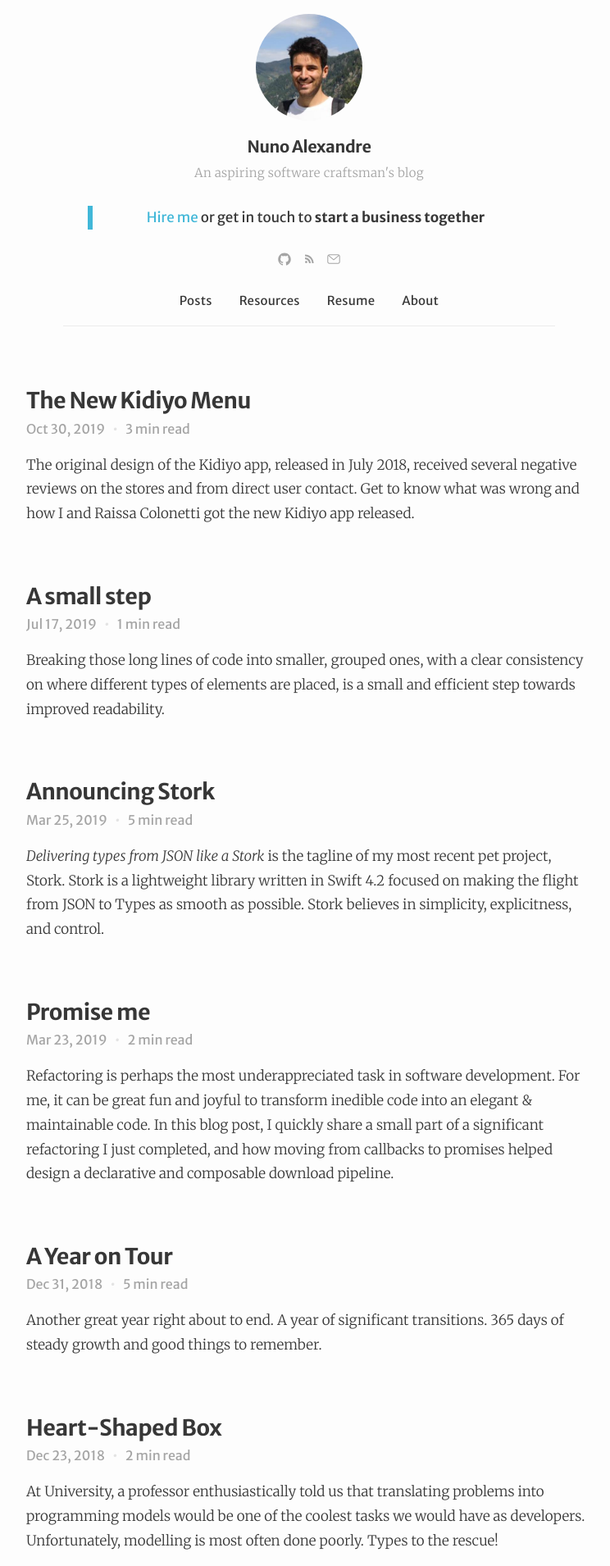
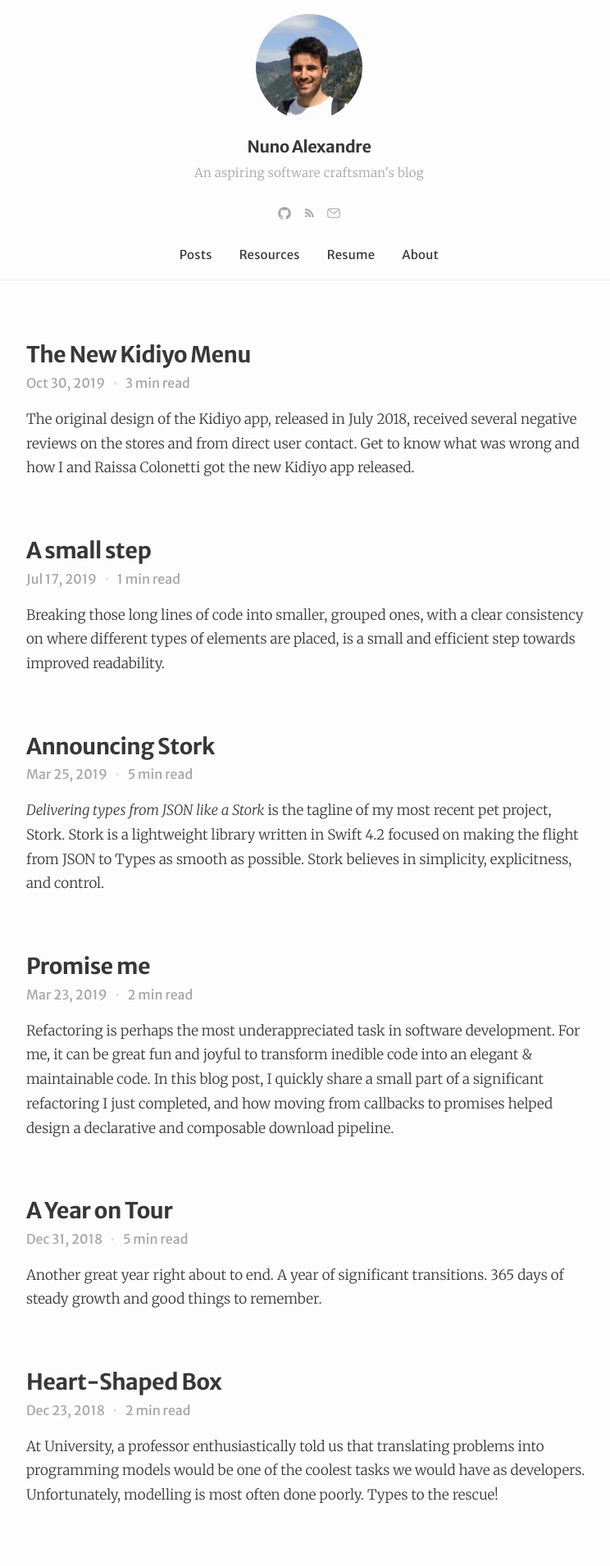
Before and after one commit to NunoAlexandre/nunoalexandre.github.io, a Jekyll site: the page built from index.html, in a window 1280 px wide. Shown: the top 1910 px of the page at 82% size, without its empty margins (263-1007 px from the left). Built offline with Jekyll 4.4.1, drawn with Linux system fonts in a browser that asks for light colours.

Commit message:
Revert "Add banner to site-header announcing availability"
This reverts commit 9948ea2378dc3de5438ce81a39831b2efbf237b3.

```diff
--- a/_includes/header.html
+++ b/_includes/header.html
@@ -12,7 +12,6 @@
 
     <h3>Nuno Alexandre</h3>
     <p class="site-description">{{site.description}}</p>
-    <p class="banner"><a href="mailto:{{ site.email }}" title="Hire me">Hire me</a> or get in touch to <strong>start a business together</strong></p>
 
     <ul class="social-media-list">
       <li>
--- a/_sass/_layout.scss
+++ b/_sass/_layout.scss
@@ -7,8 +7,6 @@
     min-height: 56px;
     // Positioning context for the mobile navigation icon
     position: relative;
-    max-width: 600px;
-    margin: 0 auto;
 }
 
 .site-description {
@@ -468,15 +466,6 @@ h1.post-title {
     border-radius: 50%;
 }
 
-.site-header .banner {
-  text-align: center;
-  border-left: 6px solid $brand-color;
-  padding-left: 10px;
-  a {
-    color: $brand-color;
-  }
-}
-
 .post-list, .post {
    margin-top: $spacing-unit * 1.5;
 }
```
